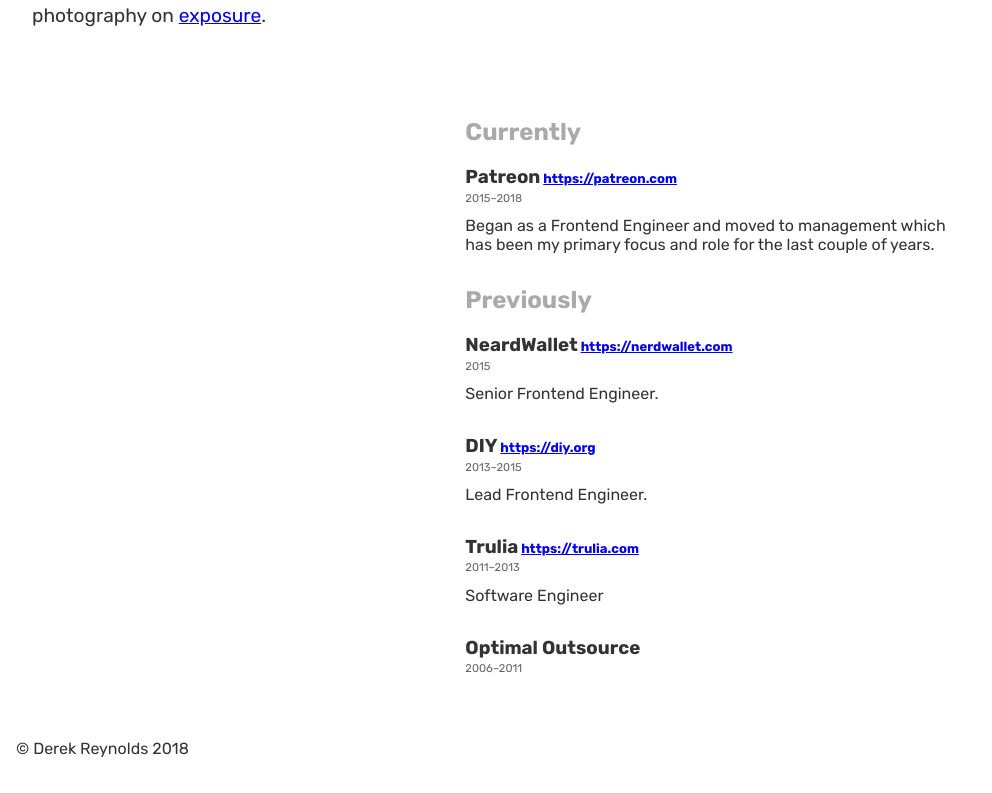
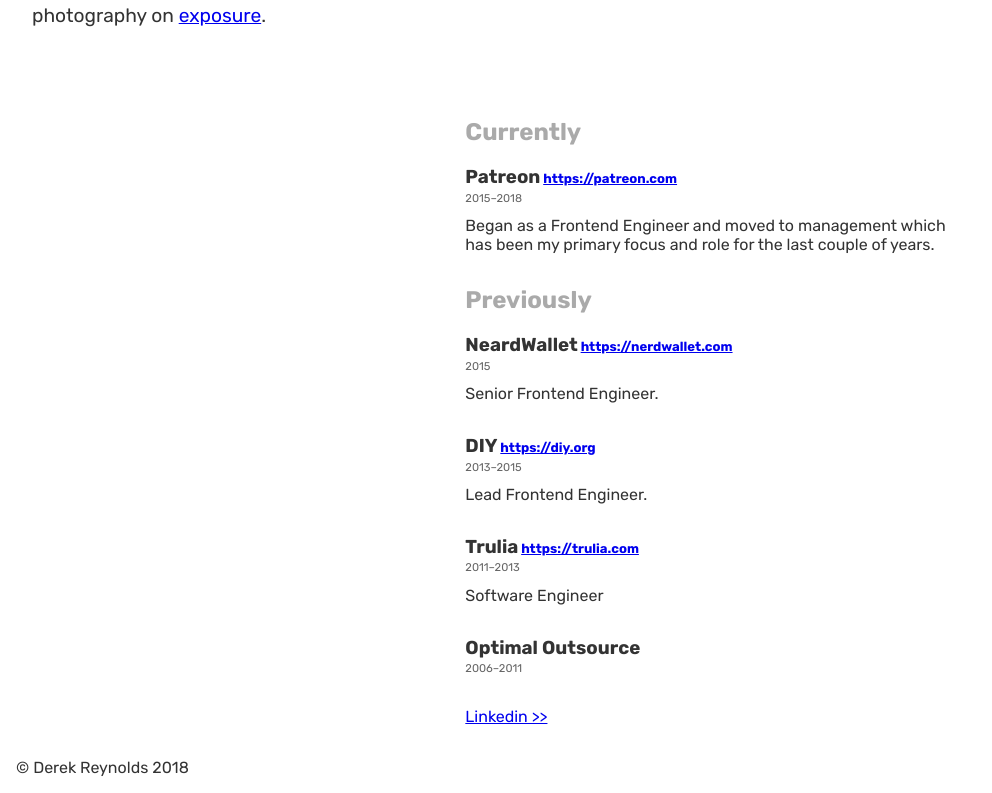
Before and after one commit to derekr/drk.wtf, a Next.js app: page / in a window 1280 px wide. Shown: the part 245-1038 px from the top of the page, without its empty margins (0-992 px from the left). Built offline with nearby package versions, Linux system fonts and the light colour scheme.

Commit message:
Add linkedin link

```diff
--- a/pages/index.js
+++ b/pages/index.js
@@ -95,6 +95,9 @@
           Software Engineer
         </ExperienceItem>
         <ExperienceItem title="Optimal Outsource" startYear="2006" endYear="2011" />
+        <a href="https://www.linkedin.com/in/derek-reynolds-11a806132/" target="_blank">
+          Linkedin >>
+        </a>
       </div>
     </div>
     <footer>© Derek Reynolds {new Date().getFullYear()}</footer>
```
